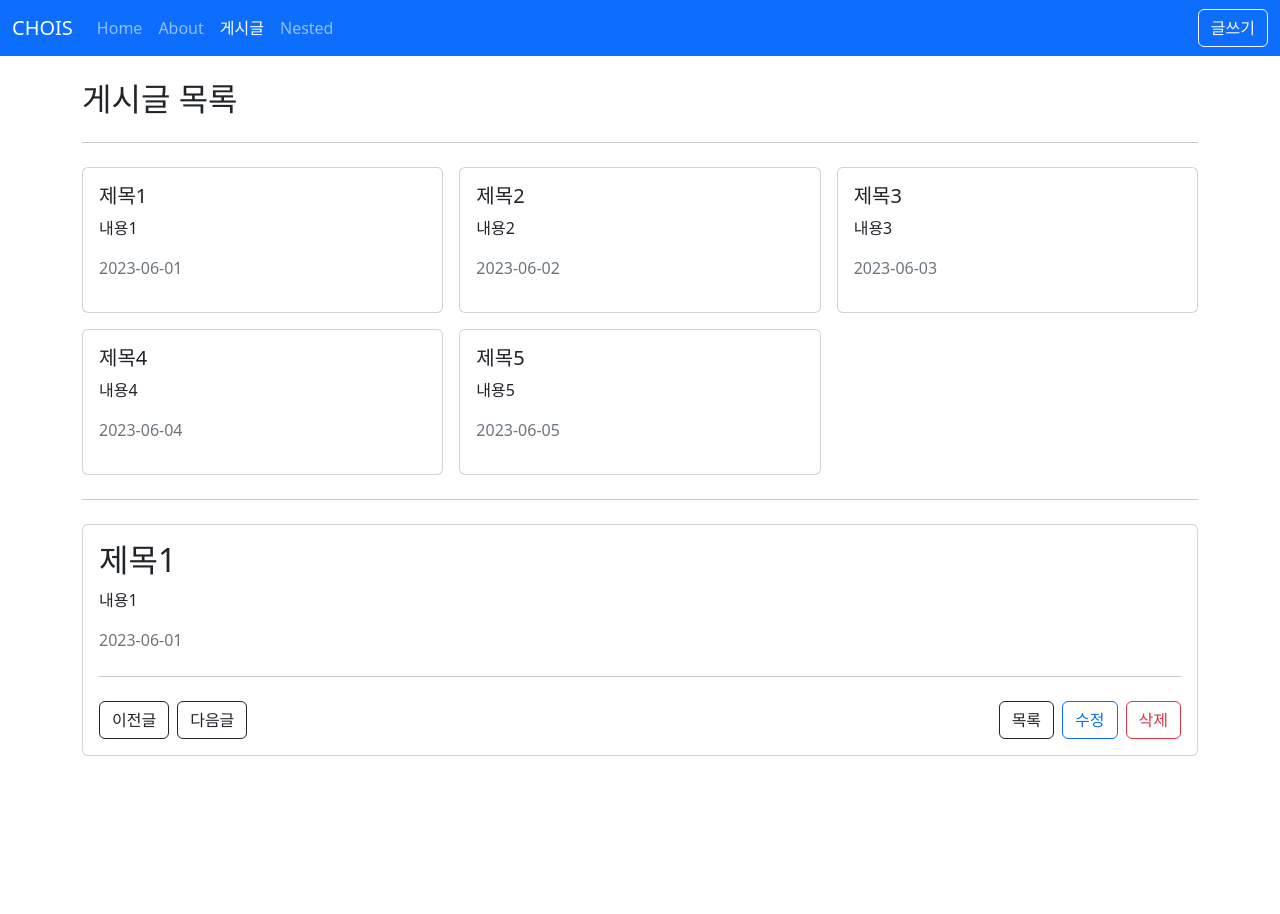
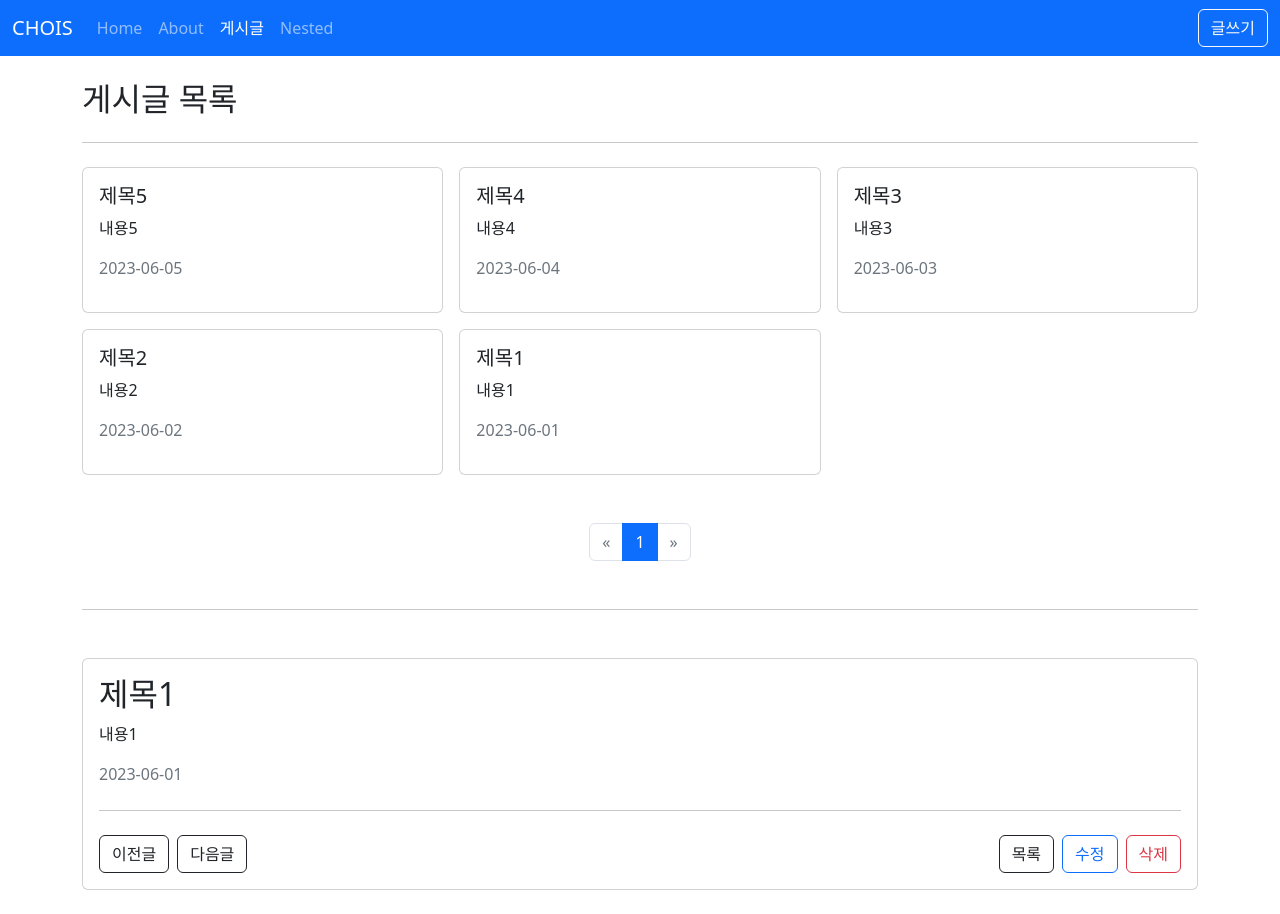
Before and after one commit to codeblue25/learn-vue3, a Vue app in the folder practice-vue3/: page /posts in a window 1280 px wide. Before the commit the page ends 800 px from the top, so only its background shows below. Built offline with nearby package versions, Linux system fonts and the light colour scheme; data requests are answered from the project's data file.

Commit message:
Implement pagination

```diff
--- a/practice-vue3/src/api/posts.js
+++ b/practice-vue3/src/api/posts.js
@@ -1,7 +1,7 @@
 import axios from 'axios';
 
-export function getPosts() {
-  return axios.get('http://localhost:3000/posts');
+export function getPosts(params) {
+  return axios.get('http://localhost:3000/posts', { params });
 }
 
 export function getPostById(id) {
--- a/practice-vue3/src/views/posts/PostListView.vue
+++ b/practice-vue3/src/views/posts/PostListView.vue
@@ -12,7 +12,44 @@
         ></PostItem>
       </div>
     </div>
-    <hr class="my-4" />
+    <nav class="mt-5" aria-label="Page navigation example">
+      <ul class="pagination justify-content-center">
+        <li class="page-item" :class="{ disabled: !(params._page > 1) }">
+          <a
+            class="page-link"
+            href="#"
+            aria-label="Previous"
+            @click.prevent="params._page--"
+          >
+            <span aria-hidden="true">&laquo;</span>
+          </a>
+        </li>
+        <li
+          v-for="page in pageCount"
+          :key="page"
+          class="page-item"
+          :class="{ active: params._page === page }"
+        >
+          <a class="page-link" href="#" @click.prevent="params._page = page">
+            {{ page }}
+          </a>
+        </li>
+        <li
+          class="page-item"
+          :class="{ disabled: !(params._page < pageCount) }"
+        >
+          <a
+            class="page-link"
+            href="#"
+            aria-label="Next"
+            @click.prevent="params._page++"
+          >
+            <span aria-hidden="true">&raquo;</span>
+          </a>
+        </li>
+      </ul>
+    </nav>
+    <hr class="my-5" />
     <AppCard>
       <PostDetailView postId="1"></PostDetailView>
     </AppCard>
@@ -24,25 +61,36 @@
 import AppCard from '@/components/AppCard.vue';
 import PostDetailView from '@/views/posts/PostDetailView.vue';
 import { getPosts } from '@/api/posts';
-import { ref } from 'vue';
+import { ref, watchEffect } from 'vue';
 import { useRouter } from 'vue-router';
+import { computed } from 'vue';
 
 const router = useRouter();
 const posts = ref([]);
+const params = ref({
+  _sort: 'createdAt',
+  _order: 'desc',
+  _limit: 6,
+  _page: 1,
+});
+
+const totalCount = ref(0);
+const pageCount = computed(() =>
+  Math.ceil(totalCount.value / params.value._limit),
+);
 
 const fetchPosts = async () => {
-  // const response = await getPosts();
-  // console.dir(response);
-
   try {
-    const { data } = await getPosts();
+    const { data, headers } = await getPosts(params.value);
     posts.value = data;
+    totalCount.value = headers['x-total-count'];
   } catch (err) {
     console.log(err);
   }
 };
 
-fetchPosts();
+watchEffect(fetchPosts);
+// fetchPosts();
 
 const goPage = id => {
   // router.push(`/posts/${id}`);
```
